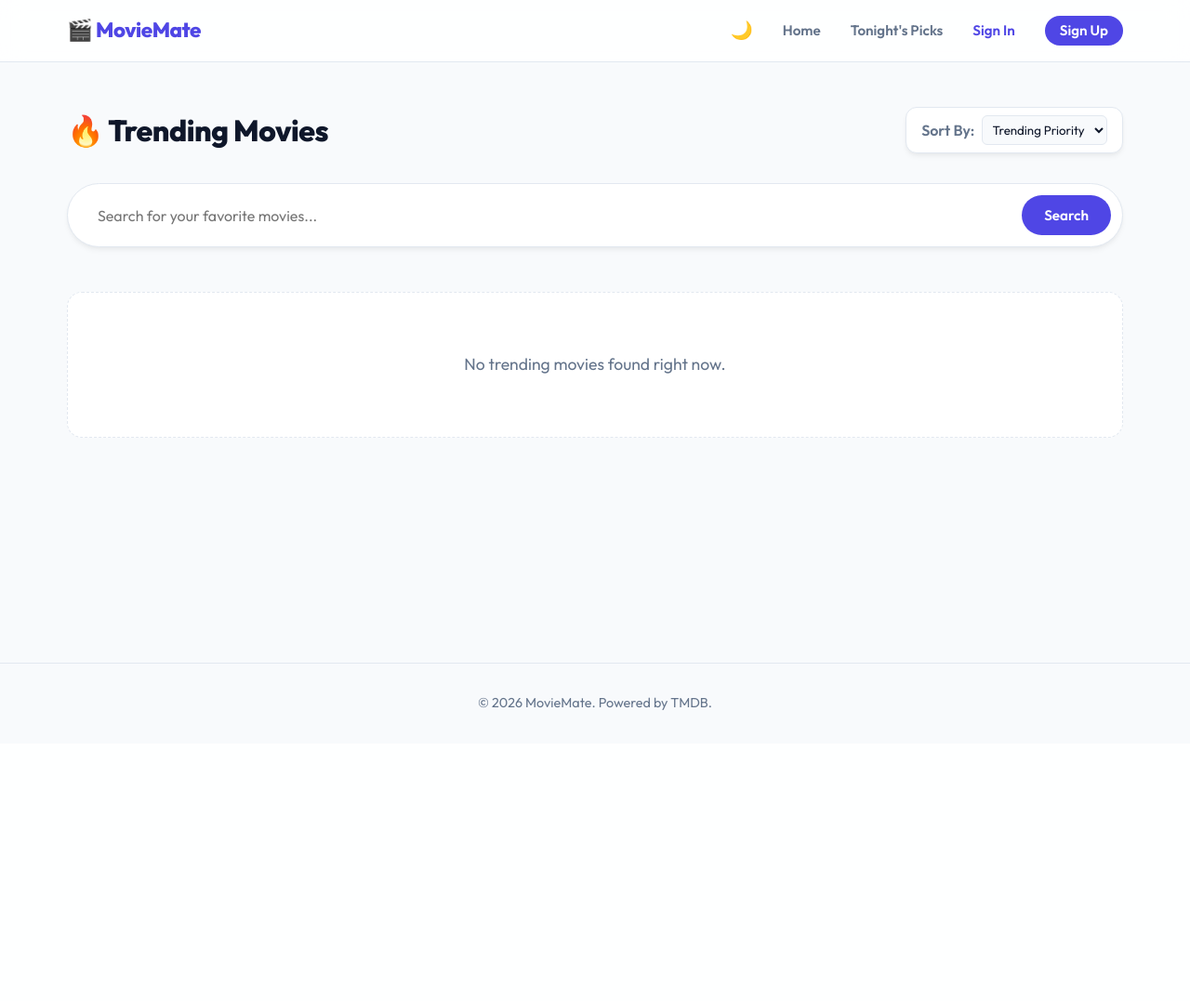
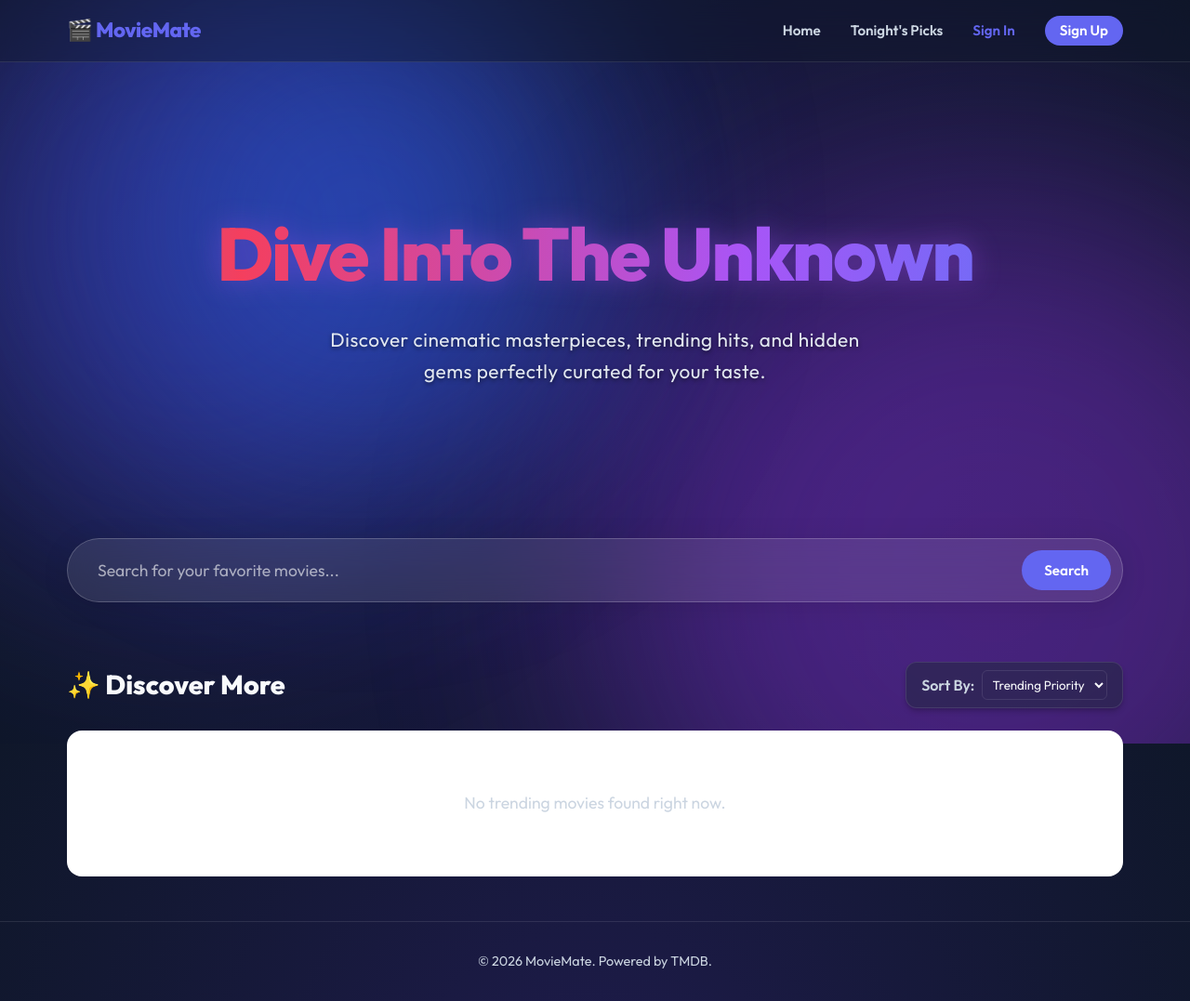
Before and after one commit to leejiwanee/movie-mate, a Django app: page / in a window 1280 px wide. Shown: the whole page at 93% size. Before the commit the page ends 764 px from the top, so only its background shows below. Run offline with Django 5.2, Linux system fonts and the light colour scheme; data that the repository does not hold is empty.

Commit message:
Changed UI

```diff
--- a/movies/static/css/styles.css
+++ b/movies/static/css/styles.css
@@ -1,37 +1,17 @@
 :root {
-    --bg-light: #f8fafc;
-    --bg-card: #ffffff;
-    --text-primary: #0f172a;
-    --text-secondary: #64748b;
-    --primary-color: #4f46e5;
-    --primary-hover: #4338ca;
+    --bg-light: transparent;
+    --bg-card: rgba(30, 41, 59, 0.5);
+    --text-primary: #f8fafc;
+    --text-secondary: #cbd5e1;
+    --primary-color: #6366f1;
+    --primary-hover: #818cf8;
+    --border-color: rgba(255, 255, 255, 0.1);
     --danger-color: #ef4444;
     --success-color: #10b981;
-    --border-color: #e2e8f0;
-    --shadow-sm: 0 4px 6px -1px rgba(0, 0, 0, 0.05), 0 2px 4px -1px rgba(0, 0, 0, 0.03);
-    --shadow-md: 0 10px 15px -3px rgba(0, 0, 0, 0.05), 0 4px 6px -2px rgba(0, 0, 0, 0.025);
-    --shadow-lg: 0 20px 25px -5px rgba(0, 0, 0, 0.05), 0 10px 10px -5px rgba(0, 0, 0, 0.02);
+    --shadow-sm: 0 4px 6px -1px rgba(0, 0, 0, 0.2), 0 2px 4px -1px rgba(0, 0, 0, 0.1);
+    --shadow-md: 0 10px 15px -3px rgba(0, 0, 0, 0.3), 0 4px 6px -2px rgba(0, 0, 0, 0.2);
+    --shadow-lg: 0 20px 25px -5px rgba(0, 0, 0, 0.4), 0 10px 10px -5px rgba(0, 0, 0, 0.2);
 }
-
-body.dark-theme {
-    --bg-light: #0f172a;
-    --bg-card: #1e293b;
-    --text-primary: #f8fafc;
-    --text-secondary: #94a3b8;
-    --primary-color: #6366f1;
-    --primary-hover: #818cf8;
-    --border-color: #334155;
-    color-scheme: dark;
-}
-
-body.dark-theme .navbar {
-    background-color: rgba(30, 41, 59, 0.85);
-}
-
-body.dark-theme .empty-state {
-    background-color: var(--bg-card);
-}
-
 
 * {
     margin: 0;
@@ -41,7 +21,8 @@
 }
 
 body {
-    background-color: var(--bg-light);
+    background: radial-gradient(circle at center, #1e1b4b 0%, #0f172a 100%);
+    background-attachment: fixed;
     color: var(--text-primary);
     min-height: 100vh;
     display: flex;
@@ -49,12 +30,56 @@
     font-size: 1rem;
     line-height: 1.5;
     -webkit-font-smoothing: antialiased;
+    overflow-x: hidden;
+}
+
+/* Global Background Orbs */
+.background-orbs {
+    position: fixed;
+    top: 0; left: 0; right: 0; bottom: 0;
+    z-index: -1;
+    overflow: hidden;
+    pointer-events: none;
+}
+.global-orb {
+    position: absolute;
+    border-radius: 50%;
+    filter: blur(120px);
+    opacity: 0.4;
+    animation: float 15s infinite ease-in-out alternate;
+}
+.global-orb-1 {
+    width: 50vw; height: 50vw;
+    background: #4f46e5;
+    top: -10%; left: -10%;
+    animation-delay: 0s;
+}
+.global-orb-2 {
+    width: 60vw; height: 60vw;
+    background: #9333ea;
+    bottom: -20%; right: -10%;
+    animation-delay: -5s;
+}
+.global-orb-3 {
+    width: 40vw; height: 40vw;
+    background: #2563eb;
+    top: 30%; left: 30%;
+    animation: pulse 12s infinite ease-in-out alternate;
+}
+@keyframes float {
+    0% { transform: translate(0, 0) scale(1); }
+    100% { transform: translate(50px, 50px) scale(1.1); }
+}
+@keyframes pulse {
+    0% { transform: translate(-50%, -50%) scale(0.8); opacity: 0.3; }
+    100% { transform: translate(-50%, -50%) scale(1.2); opacity: 0.6; }
 }
 
 /* Navbar */
 .navbar {
-    background-color: rgba(255, 255, 255, 0.85);
-    backdrop-filter: blur(12px);
+    background-color: rgba(15, 23, 42, 0.4);
+    backdrop-filter: blur(16px);
+    -webkit-backdrop-filter: blur(16px);
     border-bottom: 1px solid var(--border-color);
     position: sticky;
     top: 0;
@@ -118,27 +143,33 @@
     display: flex;
     gap: 1rem;
     margin-bottom: 3rem;
-    background: #ffffff;
+    background: rgba(255, 255, 255, 0.1);
+    backdrop-filter: blur(16px);
+    -webkit-backdrop-filter: blur(16px);
     padding: 0.75rem;
     border-radius: 9999px;
-    border: 1px solid var(--border-color);
-    box-shadow: var(--shadow-sm);
-    transition: box-shadow 0.2s ease;
+    border: 1px solid rgba(255, 255, 255, 0.2);
+    box-shadow: 0 4px 30px rgba(0, 0, 0, 0.1);
+    transition: all 0.3s ease;
 }
 
 .search-form:focus-within {
-    box-shadow: var(--shadow-md);
-    border-color: #cbd5e1;
+    background: rgba(255, 255, 255, 0.15);
+    border-color: rgba(255, 255, 255, 0.4);
+    box-shadow: 0 0 20px rgba(255, 255, 255, 0.2);
 }
 
 .search-input {
     flex: 1;
     padding: 0.5rem 1.25rem;
-    font-size: 1rem;
+    font-size: 1.1rem;
     border: none;
     background: transparent;
-    color: var(--text-primary);
+    color: white;
     outline: none;
+}
+.search-input::placeholder {
+    color: rgba(255, 255, 255, 0.6);
 }
 
 .btn-primary {
@@ -226,6 +257,8 @@
 /* Movie Card */
 .movie-card {
     background: var(--bg-card);
+    backdrop-filter: blur(12px);
+    -webkit-backdrop-filter: blur(12px);
     border: 1px solid var(--border-color);
     border-radius: 16px;
     overflow: hidden;
--- a/movies/templates/base.html
+++ b/movies/templates/base.html
@@ -13,11 +13,17 @@
     <link rel="stylesheet" href="{% static 'css/styles.css' %}?v=2.0">
 </head>
 <body>
+    <!-- Global Background Orbs -->
+    <div class="background-orbs">
+        <div class="global-orb global-orb-1"></div>
+        <div class="global-orb global-orb-2"></div>
+        <div class="global-orb global-orb-3"></div>
+    </div>
+
     <nav class="navbar">
         <div class="navbar-container">
             <a href="{% url 'movies:trending' %}" class="logo">🎬 MovieMate</a>
             <ul class="nav-links" style="align-items: center;">
-                <li><button id="theme-toggle" style="background:none; border:none; cursor:pointer; font-size:1.2rem; color:var(--text-secondary); transition: transform 0.2s;" aria-label="Toggle Dark Mode">🌙</button></li>
                 <li><a href="{% url 'movies:trending' %}">Home</a></li>
                 <li><a href="{% url 'movies:tonight' %}">Tonight's Picks</a></li>
                 {% if user.is_authenticated %}
@@ -103,27 +109,6 @@
                 });
             });
         });
-
-        // Dark Mode Toggle Logic
-        const themeToggleBtn = document.getElementById('theme-toggle');
-        const body = document.body;
-
-        const savedTheme = localStorage.getItem('theme');
-        if (savedTheme === 'dark') {
-            body.classList.add('dark-theme');
-            themeToggleBtn.textContent = '☀️';
-        }
-
-        themeToggleBtn.addEventListener('click', () => {
-            body.classList.toggle('dark-theme');
-            if (body.classList.contains('dark-theme')) {
-                localStorage.setItem('theme', 'dark');
-                themeToggleBtn.textContent = '☀️';
-            } else {
-                localStorage.setItem('theme', 'light');
-                themeToggleBtn.textContent = '🌙';
-            }
-        });
     </script>
 </body>
 </html>
--- a/movies/templates/movies/trending.html
+++ b/movies/templates/movies/trending.html
@@ -1,8 +1,153 @@
 {% extends "base.html" %}
-{% block title %}Trending Movies - MovieMate{% endblock %}
+{% block title %}Premium Home - MovieMate{% endblock %}
 {% block content %}
-<div style="display: flex; justify-content: space-between; align-items: center; margin-bottom: 2rem; flex-wrap: wrap; gap: 1rem;">
-    <h1 class="page-title" style="margin-bottom: 0;">🔥 Trending Movies</h1>
+<style>
+/* Dynamic Mysterious Banner CSS */
+.mysterious-banner {
+    position: relative;
+    width: 100%;
+    height: 50vh;
+    min-height: 400px;
+    margin-bottom: 4rem;
+    display: flex;
+    flex-direction: column;
+    justify-content: center;
+    align-items: center;
+    text-align: center;
+    color: white;
+}
+
+.mysterious-content {
+    position: relative;
+    z-index: 2;
+    padding: 2rem;
+}
+.mysterious-title {
+    font-size: 5rem;
+    font-weight: 900;
+    margin-bottom: 1rem;
+    background: linear-gradient(to right, #a855f7, #3b82f6, #f43f5e, #a855f7);
+    background-size: 200% auto;
+    -webkit-background-clip: text;
+    -webkit-text-fill-color: transparent;
+    letter-spacing: -2px;
+    animation: shine 4s linear infinite;
+    filter: drop-shadow(0 0 15px rgba(168, 85, 247, 0.4));
+}
+@keyframes shine {
+    to { background-position: 200% center; }
+}
+.mysterious-subtitle {
+    font-size: 1.3rem;
+    color: #e2e8f0;
+    max-width: 600px;
+    margin: 0 auto;
+    line-height: 1.6;
+    text-shadow: 0 2px 4px rgba(0,0,0,0.5);
+    letter-spacing: 0.5px;
+}
+
+/* Top 10 Carousel */
+.carousel-container {
+    margin-bottom: 5rem;
+    position: relative;
+}
+.carousel-title {
+    font-size: 1.8rem;
+    font-weight: 800;
+    margin-bottom: 1.5rem;
+    color: var(--text-primary);
+}
+.carousel-scroll {
+    display: flex;
+    gap: 2.5rem;
+    overflow-x: auto;
+    padding-bottom: 2rem;
+    padding-top: 1rem;
+    padding-left: 2rem;
+    scroll-snap-type: x mandatory;
+    scroll-behavior: smooth;
+    -webkit-overflow-scrolling: touch;
+}
+.carousel-scroll::-webkit-scrollbar {
+    height: 10px;
+}
+.carousel-scroll::-webkit-scrollbar-track {
+    background: var(--bg-light);
+    border-radius: 5px;
+}
+.carousel-scroll::-webkit-scrollbar-thumb {
+    background: var(--text-secondary);
+    border-radius: 5px;
+}
+.carousel-item {
+    flex: 0 0 240px;
+    position: relative;
+    scroll-snap-align: start;
+    transition: transform 0.3s ease;
+}
+.carousel-item:hover {
+    transform: translateY(-10px);
+}
+.carousel-poster {
+    width: 100%;
+    height: 360px;
+    border-radius: 12px;
+    object-fit: cover;
+    box-shadow: 0 10px 20px rgba(0,0,0,0.3);
+}
+.rank-number {
+    position: absolute;
+    bottom: -25px;
+    left: -25px;
+    font-size: 9rem;
+    font-weight: 900;
+    color: #0f172a;
+    -webkit-text-stroke: 4px #e2e8f0;
+    line-height: 1;
+    z-index: 10;
+    text-shadow: 5px 5px 15px rgba(0,0,0,0.3);
+}
+body.dark-theme .rank-number {
+    color: #1e293b;
+    -webkit-text-stroke: 4px #4f46e5;
+}
+</style>
+
+<!-- Dynamic Mysterious Banner -->
+<div class="mysterious-banner">
+    <div class="mysterious-content">
+        <h1 class="mysterious-title">Dive Into The Unknown</h1>
+        <p class="mysterious-subtitle">Discover cinematic masterpieces, trending hits, and hidden gems perfectly curated for your taste.</p>
+    </div>
+</div>
+
+<!-- Search Form -->
+<form action="{% url 'movies:search' %}" method="get" class="search-form" style="margin-bottom: 4rem;">
+    <input type="text" name="q" placeholder="Search for your favorite movies..." class="search-input" required>
+    <button type="submit" class="btn-primary">Search</button>
+</form>
+
+<!-- Top 10 Carousel -->
+{% if top_10 %}
+<div class="carousel-container">
+    <h2 class="carousel-title">🏆 Top 10 Trending Today</h2>
+    <div class="carousel-scroll">
+        {% for movie in top_10 %}
+        <div class="carousel-item">
+            <a href="{% url 'movies:detail' movie.id %}" style="display: block; position: relative;">
+                <img src="https://image.tmdb.org/t/p/w500{{ movie.poster_path }}" alt="{{ movie.title }}" class="carousel-poster">
+                <span class="rank-number">{{ forloop.counter }}</span>
+            </a>
+        </div>
+        {% endfor %}
+    </div>
+</div>
+{% endif %}
+
+<!-- Rest of Trending & Filtering -->
+<div style="display: flex; justify-content: space-between; align-items: center; margin-bottom: 1.5rem; flex-wrap: wrap; gap: 1rem;">
+    <h2 class="carousel-title" style="margin-bottom: 0;">✨ Discover More</h2>
 
     <form method="get" id="sortForm">
         <div style="display: flex; align-items: center; gap: 0.5rem; background: var(--bg-card); padding: 0.5rem 1rem; border-radius: 12px; box-shadow: var(--shadow-sm); border: 1px solid var(--border-color);">
@@ -16,11 +161,6 @@
         </div>
     </form>
 </div>
-
-<form action="{% url 'movies:search' %}" method="get" class="search-form">
-    <input type="text" name="q" placeholder="Search for your favorite movies..." class="search-input" required>
-    <button type="submit" class="btn-primary">Search</button>
-</form>
 
 <div class="movies-grid">
     {% for movie in movies %}
--- a/movies/views.py
+++ b/movies/views.py
@@ -122,9 +122,13 @@
     return render(request, 'movies/tonight.html', {'movies': recommendations})
 
 def trending_movies(request):
-    url = f"{BASE_URL}/trending/movie/week?api_key={settings.TMDB_API_KEY}"
-    response = requests.get(url)
-    movies = response.json().get('results', [])
+    url_p1 = f"{BASE_URL}/trending/movie/week?api_key={settings.TMDB_API_KEY}&page=1"
+    response_p1 = requests.get(url_p1)
+    movies = response_p1.json().get('results', [])
+
+    url_p2 = f"{BASE_URL}/trending/movie/week?api_key={settings.TMDB_API_KEY}&page=2"
+    response_p2 = requests.get(url_p2)
+    movies.extend(response_p2.json().get('results', []))
 
     sort_type = request.GET.get('sort', 'trending')
     if sort_type == 'rating':
@@ -134,7 +138,14 @@
     elif sort_type == 'newest':
         movies.sort(key=lambda x: x.get('release_date', ''), reverse=True)
 
-    return render(request, 'movies/trending.html', {'movies': movies, 'current_sort': sort_type})
+    top_10 = movies[0:10] if len(movies) > 0 else []
+    rest_movies = movies[10:] if len(movies) > 10 else []
+
+    return render(request, 'movies/trending.html', {
+        'top_10': top_10,
+        'movies': rest_movies,
+        'current_sort': sort_type
+    })
 
 def search_movies(request):
     query = request.GET.get('q', '')
```
